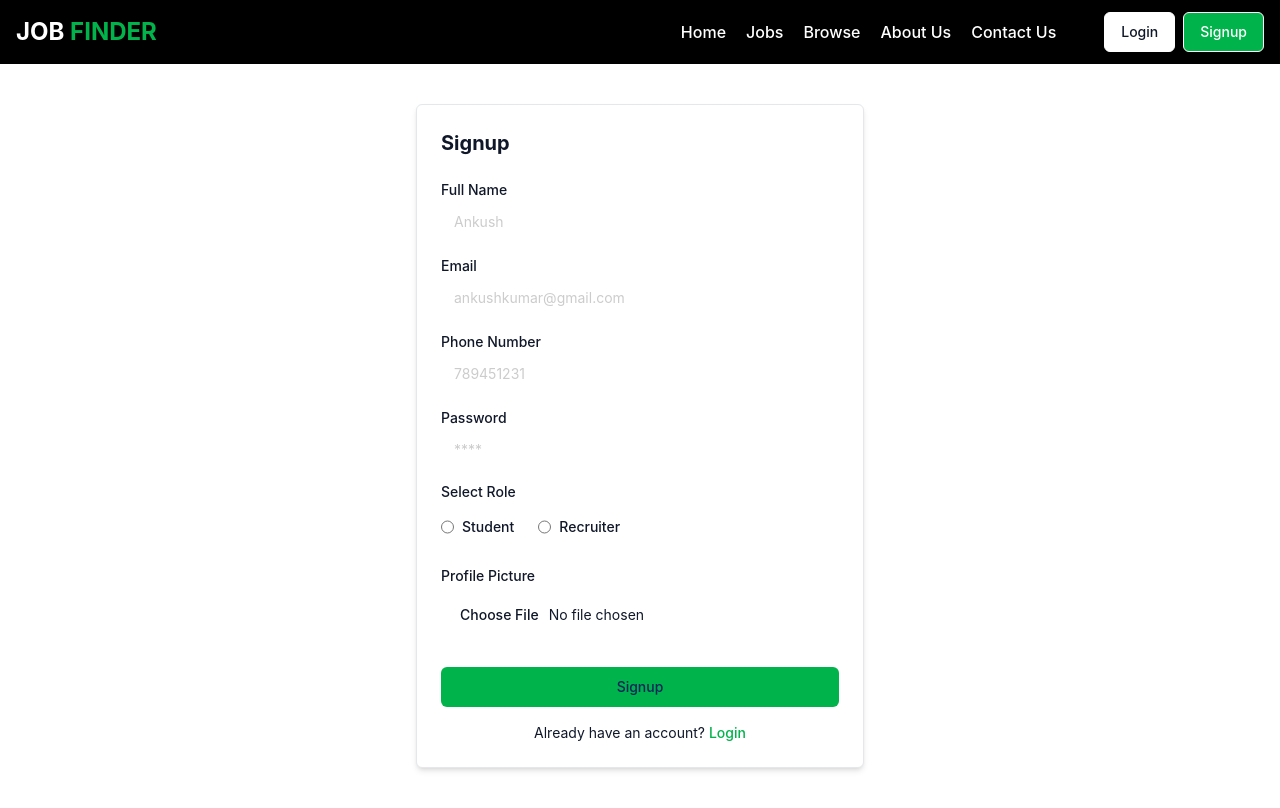
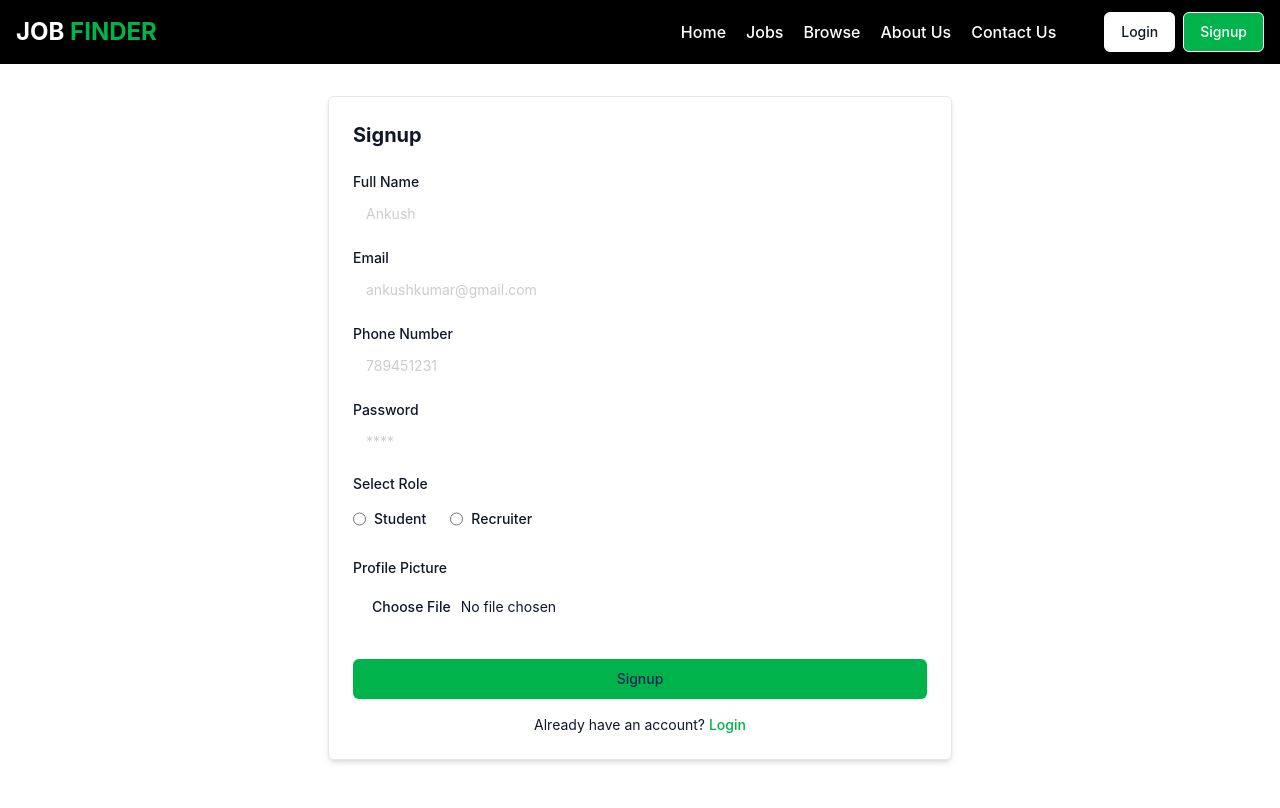
Before and after one commit to ankushkumar2122/JOBFINDER_MERN, a React (Vite) app in the folder FRONTEND/: page /signup in a window 1280 px wide. Built offline with nearby package versions, Linux system fonts and the light colour scheme; no server answers.

Commit message:
login and signup page responsive

```diff
--- a/FRONTEND/src/components/auth/Login.jsx
+++ b/FRONTEND/src/components/auth/Login.jsx
@@ -1,5 +1,5 @@
 import axios from "axios";
-import { toast } from "sonner"; // or 'react-toastify' if you're using that
+import { toast } from "sonner";
 import { useNavigate } from "react-router-dom";
 import { USER_API_END_POINT } from "@/utils/Constant";
 
@@ -20,6 +20,7 @@ const Login = () => {
     password: "",
     role: "",
   });
+
   const navigate = useNavigate();
   const dispatch = useDispatch();
   const { loading, user } = useSelector((store) => store.auth);
@@ -39,6 +40,7 @@ const Login = () => {
         },
         withCredentials: true,
       });
+
       if (res.data.success) {
         const userWithCorrectId = {
           ...res.data.user,
@@ -65,10 +67,12 @@ const Login = () => {
   return (
     <div>
       <Navbar />
-      <div className="flex items-center justify-center max-w-7xl mx-auto px-4">
+
+      {/* Padding top to offset fixed navbar height */}
+      <div className="pt-24 flex items-center justify-center max-w-7xl mx-auto px-4">
         <form
           onSubmit={submithandler}
-          className="w-full max-w-md md:w-1/2 md:max-w-none bg-white border border-gray-200 rounded-md p-6 shadow-md mx-auto my-10"
+          className="w-full max-w-md md:w-1/2 bg-white border border-gray-200 rounded-md p-6 shadow-md"
         >
           <h1 className="font-bold text-xl mb-5">Login</h1>
 
@@ -129,7 +133,7 @@ const Login = () => {
 
           {loading ? (
             <Button className="w-full my-4 bg-[#00B34A] flex justify-center items-center">
-              <Loader2 className="mr-2 h-4 w-4 animate-spin" /> please wait
+              <Loader2 className="mr-2 h-4 w-4 animate-spin" /> Please wait
             </Button>
           ) : (
             <Button type="submit" className="w-full my-4 bg-[#00B34A]">
@@ -138,8 +142,8 @@ const Login = () => {
           )}
 
           <span className="text-sm block text-center">
-            Don't have an account?{" "}
-            <Link to="/signup" className="text-[#00B34A]">
+            Don&apos;t have an account?{" "}
+            <Link to="/signup" className="text-[#00B34A] font-medium">
               Signup
             </Link>
           </span>
--- a/FRONTEND/src/components/auth/Signup.jsx
+++ b/FRONTEND/src/components/auth/Signup.jsx
@@ -60,7 +60,6 @@ const Signup = () => {
         toast.success(res.data.message);
       }
     } catch (error) {
-      console.log(error);
       toast.error(error.response?.data?.message || "Signup failed");
     } finally {
       dispatch(setLoading(false));
@@ -76,14 +75,17 @@ const Signup = () => {
   return (
     <div>
       <Navbar />
-      <div className="flex items-center justify-center max-w-7xl mx-auto px-4">
+
+      {/* Shift down on all screen sizes */}
+      <div className="pt-24 px-4 flex justify-center">
+        {/* Responsive width: 100% on mobile, 50% on md and up */}
         <form
           onSubmit={submithandler}
-          className="w-full max-w-md md:w-1/2 bg-white border border-gray-200 rounded-md p-6 shadow-md my-10"
+          className="w-full md:w-1/2 bg-white border border-gray-200 rounded-md p-6 shadow-md"
         >
           <h1 className="font-bold text-xl mb-5">Signup</h1>
 
-          <div className="my-3">
+          <div className="mb-3">
             <Label>Full Name</Label>
             <Input
               type="text"
@@ -95,7 +97,7 @@ const Signup = () => {
             />
           </div>
 
-          <div className="my-3">
+          <div className="mb-3">
             <Label>Email</Label>
             <Input
               type="email"
@@ -107,7 +109,7 @@ const Signup = () => {
             />
           </div>
 
-          <div className="my-3">
+          <div className="mb-3">
             <Label>Phone Number</Label>
             <Input
               type="tel"
@@ -119,7 +121,7 @@ const Signup = () => {
             />
           </div>
 
-          <div className="my-3">
+          <div className="mb-3">
             <Label>Password</Label>
             <Input
               type="password"
@@ -141,9 +143,7 @@ const Signup = () => {
                   value="student"
                   checked={input.role === "student"}
                   onChange={changeEventhandler}
-                  className="cursor-pointer"
                   id="student"
-                  required
                 />
                 <Label htmlFor="student">Student</Label>
               </div>
@@ -154,9 +154,7 @@ const Signup = () => {
                   value="recruiter"
                   checked={input.role === "recruiter"}
                   onChange={changeEventhandler}
-                  className="cursor-pointer"
                   id="recruiter"
-                  required
                 />
                 <Label htmlFor="recruiter">Recruiter</Label>
               </div>
--- a/FRONTEND/src/components/shared/Navbar.jsx
+++ b/FRONTEND/src/components/shared/Navbar.jsx
@@ -158,7 +158,7 @@ const Navbar = () => {
   };
 
   return (
-    <div className="bg-black relative z-50">
+    <div className="fixed top-0 left-0 w-full bg-black z-50">
       <div className="flex items-center justify-between mx-auto max-w-7xl px-4 h-16">
         {/* Brand */}
         <h1 className="text-2xl font-bold text-white">
--- a/FRONTEND/src/components/ui/HeroSection.jsx
+++ b/FRONTEND/src/components/ui/HeroSection.jsx
@@ -130,7 +130,7 @@ const HeroSection = () => {
 
   return (
     <div
-      className="relative text-white"
+      className="relative text-white pt-24" // ✅ Fix: add padding to offset fixed navbar
       style={{
         backgroundImage: "url('/assets/hero-bg.jpg')",
         backgroundSize: "cover",
@@ -151,7 +151,7 @@ const HeroSection = () => {
             Connecting talent with opportunity. Your gateway to career success.
           </p>
 
-          {/* Input Field - Responsive */}
+          {/* Search Input */}
           <div className="bg-white/90 backdrop-blur-md rounded-2xl shadow-2xl p-4 flex flex-col sm:flex-row items-center gap-4 max-w-3xl mx-auto text-black ring-1 ring-gray-200">
             <input
               onChange={(e) => setTitle(e.target.value)}
@@ -167,7 +167,7 @@ const HeroSection = () => {
             </button>
           </div>
 
-          {/* Stats Section - Responsive & Centered */}
+          {/* Stats */}
           <div className="flex flex-col sm:flex-row justify-center items-center gap-8 py-10 px-4 text-center">
             {/* Jobs */}
             <div className="flex flex-col items-center space-y-2">
```
